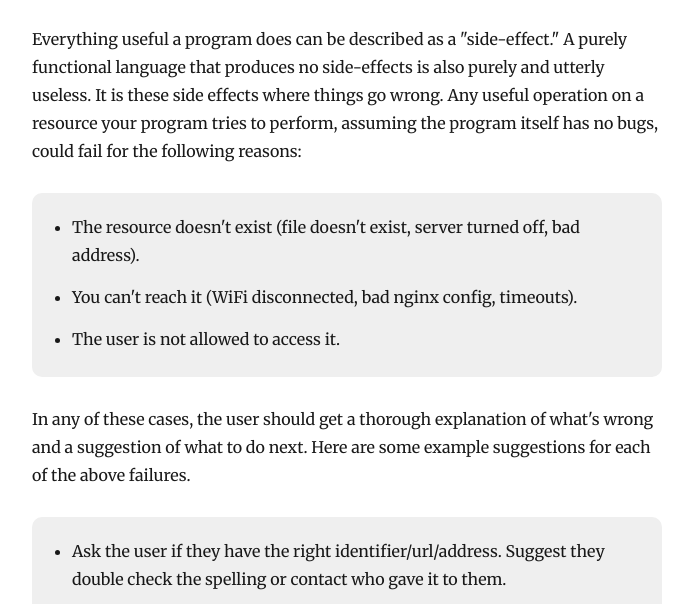
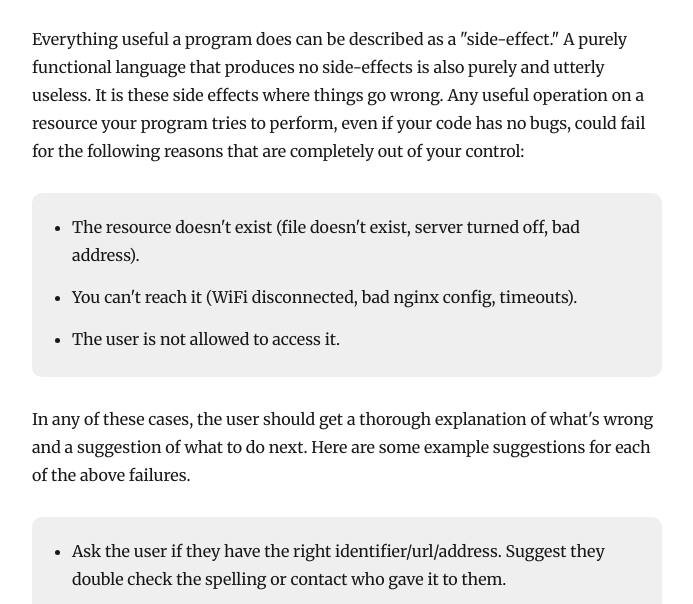
Before and after one commit to atomkirk/blog, a Gatsby site: page /2020-07-19-how-to-handle-errors/ in a window 1280 px wide. Shown: the part 170-774 px from the top of the page, without its empty margins (293-986 px from the left). Built offline with nearby package versions, Linux system fonts and the light colour scheme; Gatsby itself is replaced by a stand-in of ours; some packages are replaced by stand-ins of ours.

Commit message:
minor tweak

```diff
--- a/content/blog/2020-07-19-how-to-handle-errors/index.md
+++ b/content/blog/2020-07-19-how-to-handle-errors/index.md
@@ -5,7 +5,8 @@ date: 2020-07-19
 
 Everything useful a program does can be described as a "side-effect." A purely functional language that produces no
 side-effects is also purely and utterly useless. It is these side effects where things go wrong. Any useful operation
-on a resource your program tries to perform, assuming the program itself has no bugs, could fail for the following reasons:
+on a resource your program tries to perform, even if your code has no bugs, could fail for the following reasons that
+are completely out of your control:
 
 - The resource doesn't exist (file doesn't exist, server turned off, bad address).
 - You can't reach it (WiFi disconnected, bad nginx config, timeouts).
```
